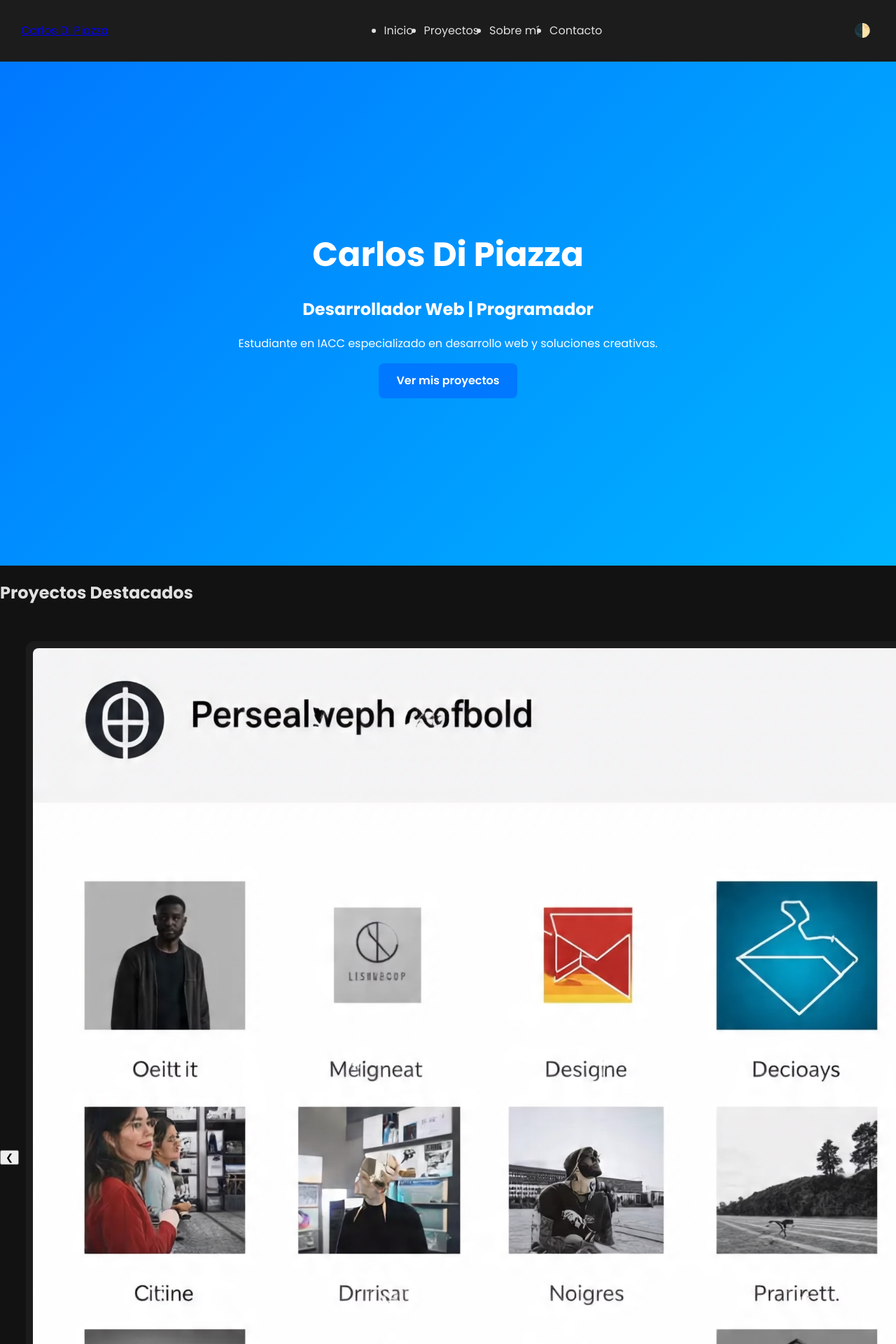
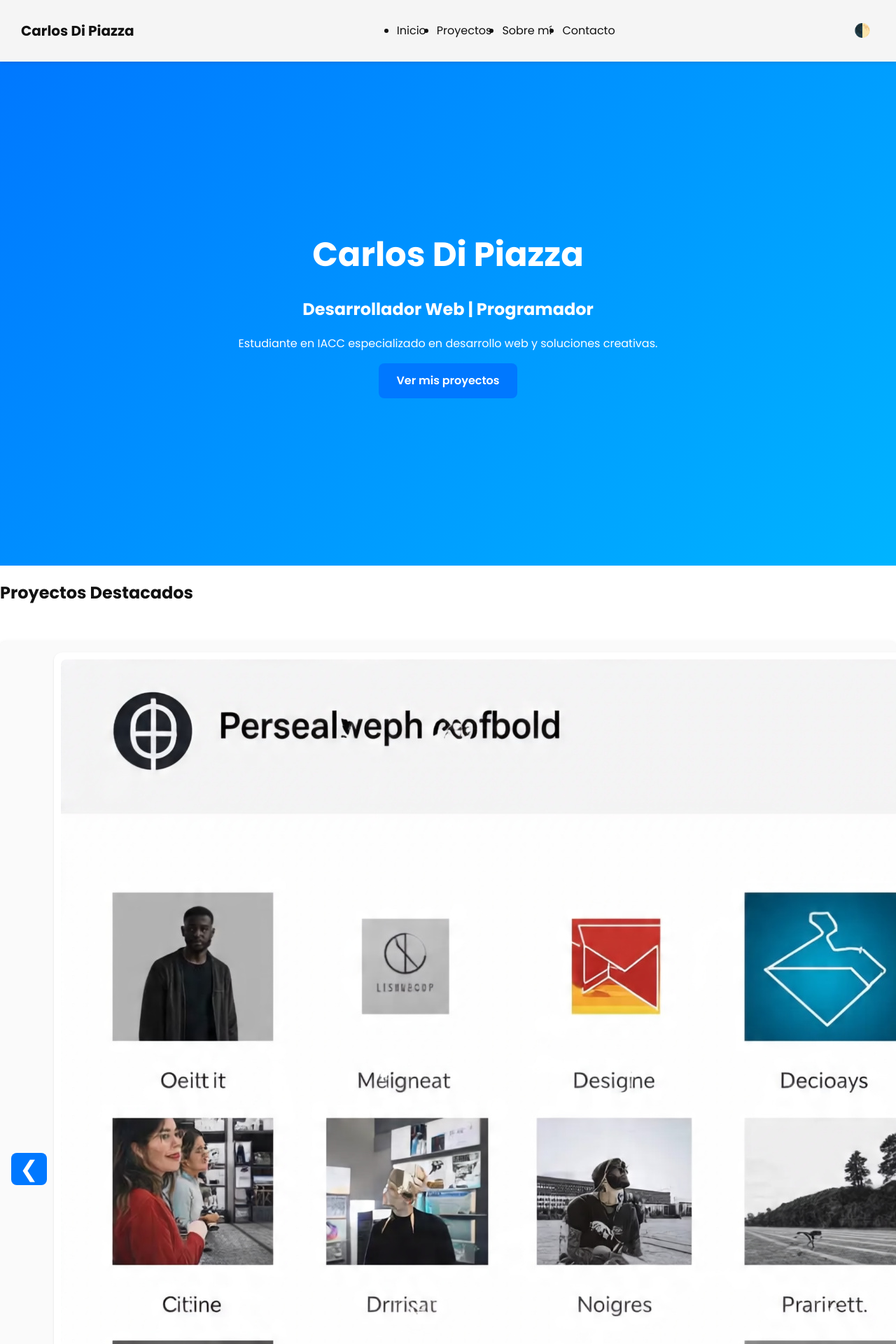
Before and after one commit to carlosdp521-hub/portafoliodecarlosdipiazza, a PHP site: page / in a window 1280 px wide. Shown: the top 1920 px of the page at 70% size. Run offline with PHP 8.4, Linux system fonts and the light colour scheme.

Commit message:
Update estilo.css
Signed-off-by: carlosdp521-hub <carlosdp521@gmail.com>

```diff
--- a/css/estilo.css
+++ b/css/estilo.css
@@ -1,21 +1,23 @@
 :root {
-  --bg: #121212;
-  --text: #E0E0E0;
+  /* Colores tema claro */
+  --bg: #ffffff;
+  --text: #121212;
   --accent: #03DAC6;
   --btn: #0078ff;
+  --nav-bg: #f5f5f5;
+  --nav-text: var(--text);
+  --header-bg: linear-gradient(135deg, #0078ff, #00b4ff);
+  --gallery-bg: #fafafa;
+  --card-bg: #ffffff;
+  --footer-bg: #eaeaea;
 
-  /* Variables adicionales */
+  /* Variables generales */
   --transition-duration: 0.3s;
   --transition-ease: ease;
-  --border-radius: 0.5rem; /* 8px */
-  --spacing: 1rem; /* 16px */
+  --border-radius: 0.5rem;
+  --spacing: 1rem;
   --font-family: 'Poppins', sans-serif;
-}
-
-*,
-*::before,
-*::after {
-  box-sizing: border-box;
+  --shadow: rgba(0, 0, 0, 0.1);
 }
 
 body {
@@ -33,20 +35,28 @@ body {
   display: flex;
   justify-content: space-between;
   align-items: center;
-  padding: calc(var(--spacing) * 0.9375) calc(var(--spacing) * 1.875); /* 15px 30px */
-  background: #1c1c1c;
+  padding: calc(var(--spacing) * 0.9375) calc(var(--spacing) * 1.875);
+  background: var(--nav-bg);
   position: sticky;
   top: 0;
   z-index: 1000;
+  box-shadow: 0 2px 4px var(--shadow);
+}
+
+.nav-logo {
+  color: var(--nav-text);
+  font-weight: 700;
+  font-size: 1.25rem;
+  text-decoration: none;
 }
 
 .nav-menu {
   display: flex;
-  gap: calc(var(--spacing) * 0.9375); /* 15px */
+  gap: calc(var(--spacing) * 0.9375);
 }
 
 .nav-link {
-  color: var(--text);
+  color: var(--nav-text);
   text-decoration: none;
   transition: color var(--transition-duration) var(--transition-ease);
 }
@@ -62,30 +72,30 @@ body {
   font-size: 1.5rem;
   background: none;
   border: none;
-  color: var(--text);
+  color: var(--nav-text);
   cursor: pointer;
 }
 
 #theme-toggle {
   background: none;
   border: none;
-  color: var(--text);
+  color: var(--nav-text);
   cursor: pointer;
   font-size: 1.2rem;
 }
 
-/* Responsive - Mobile first */
+/* Responsive */
 @media (max-width: 768px) {
   .nav-menu {
     display: none;
     flex-direction: column;
     position: absolute;
-    top: 3.75rem; /* 60px */
-    right: 1.25rem; /* 20px */
-    background: #1c1c1c;
+    top: 3.75rem;
+    right: 1.25rem;
+    background: var(--nav-bg);
     padding: var(--spacing);
     border-radius: var(--border-radius);
-    box-shadow: 0 4px 8px rgba(0, 0, 0, 0.3);
+    box-shadow: 0 4px 8px var(--shadow);
   }
 
   .nav-menu.active {
@@ -104,9 +114,10 @@ header {
   justify-content: center;
   align-items: center;
   text-align: center;
-  background: linear-gradient(135deg, #0078ff, #00b4ff);
+  background: var(--header-bg);
   color: #fff;
-  padding: 0 1.25rem; /* 20px */
+  padding: 0 1.25rem;
+  transition: background var(--transition-duration) var(--transition-ease);
 }
 
 header h1 {
@@ -115,14 +126,14 @@ header h1 {
 }
 
 header h2 {
-  margin-bottom: 0.9375rem; /* 15px */
+  margin-bottom: 0.9375rem;
 }
 
-/* Buttons */
+/* Botones */
 .btn {
   background: var(--btn);
   color: #fff;
-  padding: 0.75rem 1.5625rem; /* 12px 25px */
+  padding: 0.75rem 1.5625rem;
   border-radius: var(--border-radius);
   text-decoration: none;
   font-weight: 600;
@@ -139,90 +150,114 @@ header h2 {
   outline: none;
 }
 
-/* Gallery */
+/* Galería */
 .gallery-container {
   display: flex;
   align-items: center;
   position: relative;
-  gap: 0.625rem; /* 10px */
+  gap: 0.625rem;
   overflow: hidden;
-  margin: 3.125rem 0; /* 50px */
+  margin: 3.125rem 0;
+  background: var(--gallery-bg);
+  padding: var(--spacing);
+  border-radius: var(--border-radius);
+  box-shadow: 0 2px 6px var(--shadow);
+  transition: background var(--transition-duration) var(--transition-ease);
 }
 
 .gallery-grid {
   display: flex;
-  gap: 1.25rem; /* 20px */
+  gap: 1.25rem;
   transition: transform 0.5s ease;
 }
 
 .gallery-item {
-  min-width: 15.625rem; /* 250px */
-  background: #1c1c1c;
-  border-radius: 0.75rem; /* 12px */
-  padding: 0.625rem; /* 10px */
+  min-width: 15.625rem;
+  background: var(--card-bg);
+  border-radius: 0.75rem;
+  padding: 0.625rem;
   text-align: center;
   flex-shrink: 0;
-  transition: transform 0.3s ease;
+  transition: transform 0.3s ease, box-shadow 0.3s ease;
+  box-shadow: 0 1px 3px var(--shadow);
 }
 
 .gallery-item:hover,
 .gallery-item:focus-within {
-  transform: translateY(-0.3125rem); /* -5px */
+  transform: translateY(-0.3125rem);
+  box-shadow: 0 4px 8px var(--shadow);
   outline: none;
 }
 
 .gallery-item img {
   width: 100%;
-  border-radius: 0.5rem; /* 8px */
-  margin-bottom: 0.625rem; /* 10px */
+  border-radius: 0.5rem;
+  margin-bottom: 0.625rem;
 }
 
-/* Sobre Mi */
+/* Sobre mí */
 #sobre-mi {
   display: flex;
-  gap: 1.875rem; /* 30px */
-  padding: 3.125rem 1.25rem; /* 50px 20px */
+  gap: 1.875rem;
+  padding: 3.125rem 1.25rem;
   flex-wrap: wrap;
   justify-content: center;
+  background: var(--bg);
+  transition: background var(--transition-duration) var(--transition-ease);
 }
 
 #sobre-mi img {
-  width: 15.625rem; /* 250px */
-  border-radius: 0.75rem; /* 12px */
+  width: 15.625rem;
+  border-radius: 0.75rem;
   object-fit: cover;
+  box-shadow: 0 2px 6px var(--shadow);
 }
 
 .about-text ul {
   list-style: disc inside;
-  margin-left: 1.25rem; /* 20px */
+  margin-left: 1.25rem;
 }
 
-/* Contact */
+/* Contacto */
 .contact-grid {
   display: grid;
   grid-template-columns: repeat(auto-fit, minmax(300px, 1fr));
-  gap: 1.875rem; /* 30px */
-  max-width: 62.5rem; /* 1000px */
+  gap: 1.875rem;
+  max-width: 62.5rem;
   margin: 0 auto;
-  padding: 3.125rem 1.25rem; /* 50px 20px */
+  padding: 3.125rem 1.25rem;
+  background: var(--bg);
+  transition: background var(--transition-duration) var(--transition-ease);
+}
+
+.contact-info a {
+  color: var(--accent);
+  text-decoration: none;
+}
+
+.contact-info a:hover,
+.contact-info a:focus {
+  text-decoration: underline;
+  outline: none;
 }
 
 .contact-form input,
 .contact-form textarea {
-  padding: 0.75rem; /* 12px */
+  padding: 0.75rem;
   border-radius: var(--border-radius);
-  border: none;
+  border: 1px solid #ccc;
   width: 100%;
   font-family: var(--font-family);
   font-size: 1rem;
   resize: vertical;
+  transition: border-color var(--transition-duration) var(--transition-ease);
 }
 
 .contact-form input:focus,
 .contact-form textarea:focus {
-  outline: 2px solid var(--accent);
-  background: #222;
-  color: var(--text);
+  outline: none;
+  border-color: var(--accent);
+  background: #f0faff;
 }
 
 .contact-form button {
@@ -245,17 +280,19 @@ header h2 {
 
 /* Footer */
 footer {
-  background: #111;
+  background: var(--footer-bg);
   text-align: center;
-  padding: 1.25rem 0; /* 20px */
+  padding: 1.25rem 0;
   font-size: 0.875rem;
   color: var(--text);
+  transition: background var(--transition-duration) var(--transition-ease),
+              color var(--transition-duration) var(--transition-ease);
 }
 
-/* Fade-in animation */
+/* Fade-in */
 .fade-in {
   opacity: 0;
-  transform: translateY(1.875rem); /* 30px */
+  transform: translateY(1.875rem);
   transition: opacity 0.8s ease-out, transform 0.8s ease-out;
 }
 
@@ -263,3 +300,69 @@ footer {
   opacity: 1;
   transform: translateY(0);
 }
+
+/* Botones de galería */
+.gallery-prev,
+.gallery-next {
+  background: var(--btn);
+  border: none;
+  color: #fff;
+  font-size: 2rem;
+  padding: 0.25rem 0.75rem;
+  border-radius: var(--border-radius);
+  cursor: pointer;
+  transition: background var(--transition-duration) var(--transition-ease);
+  user-select: none;
+}
+
+.gallery-prev:hover,
+.gallery-next:hover,
+.gallery-prev:focus,
+.gallery-next:focus {
+  background: var(--accent);
+  outline: none;
+}
+
+/* Tema oscuro */
+body.dark-theme {
+  --bg: #121212;
+  --text: #E0E0E0;
+  --accent: #03DAC6;
+  --btn: #0078ff;
+  --nav-bg: #1c1c1c;
+  --nav-text: var(--text);
+  --header-bg: linear-gradient(135deg, #0078ff, #00b4ff);
+  --gallery-bg: #1c1c1c;
+  --card-bg: #222;
+  --footer-bg: #111;
+  --shadow: rgba(0, 0, 0, 0.7);
+}
+
+/* Ajustes para tema oscuro */
+body.dark-theme header {
+  color: #fff;
+}
+
+body.dark-theme .nav-logo,
+body.dark-theme .nav-link,
+body.dark-theme #theme-toggle,
+body.dark-theme .nav-toggle {
+  color: var(--nav-text);
+}
+
+body.dark-theme .contact-form input,
+body.dark-theme .contact-form textarea {
+  background: #333;
+  border-color: #555;
+  color: var(--text);
+}
+
+body.dark-theme .contact-form input:focus,
+body.dark-theme .contact-form textarea:focus {
+  background: #444;
+  border-color: var(--accent);
+}
+
+body.dark-theme footer {
+  color: var(--text);
+}
```
